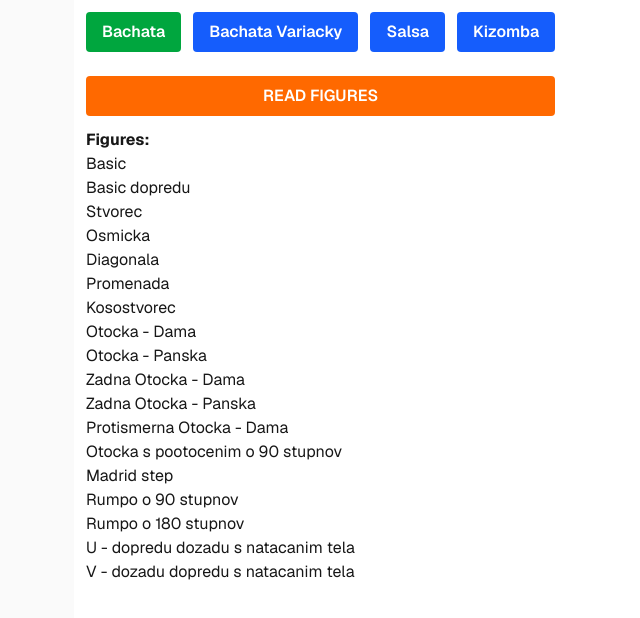
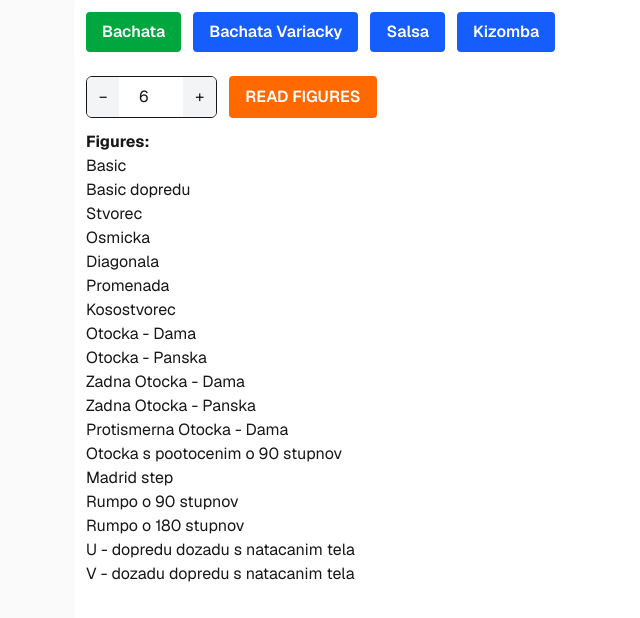
Before and after one commit to peterTylka/abcdance, a Next.js app: page / in a window 1280 px wide. Shown: the top 618 px of the page, without its empty margins (182-822 px from the left). Built offline with nearby package versions, Linux system fonts and the light colour scheme.

Commit message:
numeric delay input

```diff
--- a/app/page.tsx
+++ b/app/page.tsx
@@ -40,7 +40,6 @@ function readAloud(
 // deploy to Vercel - https://abcdance.vercel.app/
 export default function Home() {
   const [dance, setDance] = useState(Dance.Bachata);
-  // TODO: input + button to change delay
   const [delaySeconds, setDelaySeconds] = useState(6);
   // TODO: randomize figures with button
   // TODO: CRUD remove some figures
@@ -69,6 +68,30 @@ export default function Home() {
             ))}
           </div>
 
+          <div className="flex gap-3">
+            <div className="flex items-center border rounded-md overflow-hidden w-fit">
+              <button
+                className="px-3 py-2 bg-gray-100 hover:bg-gray-200"
+                onClick={() => {
+                  setDelaySeconds(delaySeconds - 1);
+                }}
+              >
+                −
+              </button>
+              <input
+                type="number"
+                className="w-16 text-center outline-none"
+                value={delaySeconds}
+              />
+              <button
+                className="px-3 py-2 bg-gray-100 hover:bg-gray-200"
+                onClick={() => {
+                  setDelaySeconds(delaySeconds + 1);
+                }}
+              >
+                +
+              </button>
+            </div>
             <button
               className={`px-4 py-2 bg-orange-500 text-white font-semibold rounded hover:bg-orange-700 focus:outline-none focus:ring-2 focus:ring-orange-400`}
               onClick={() => {
@@ -77,6 +100,7 @@ export default function Home() {
             >
               READ FIGURES
             </button>
+          </div>
         </nav>
         <div className="font-bold">Figures:</div>
         <ul>
```
Lines whose indentation alone changed are shown as unchanged.
